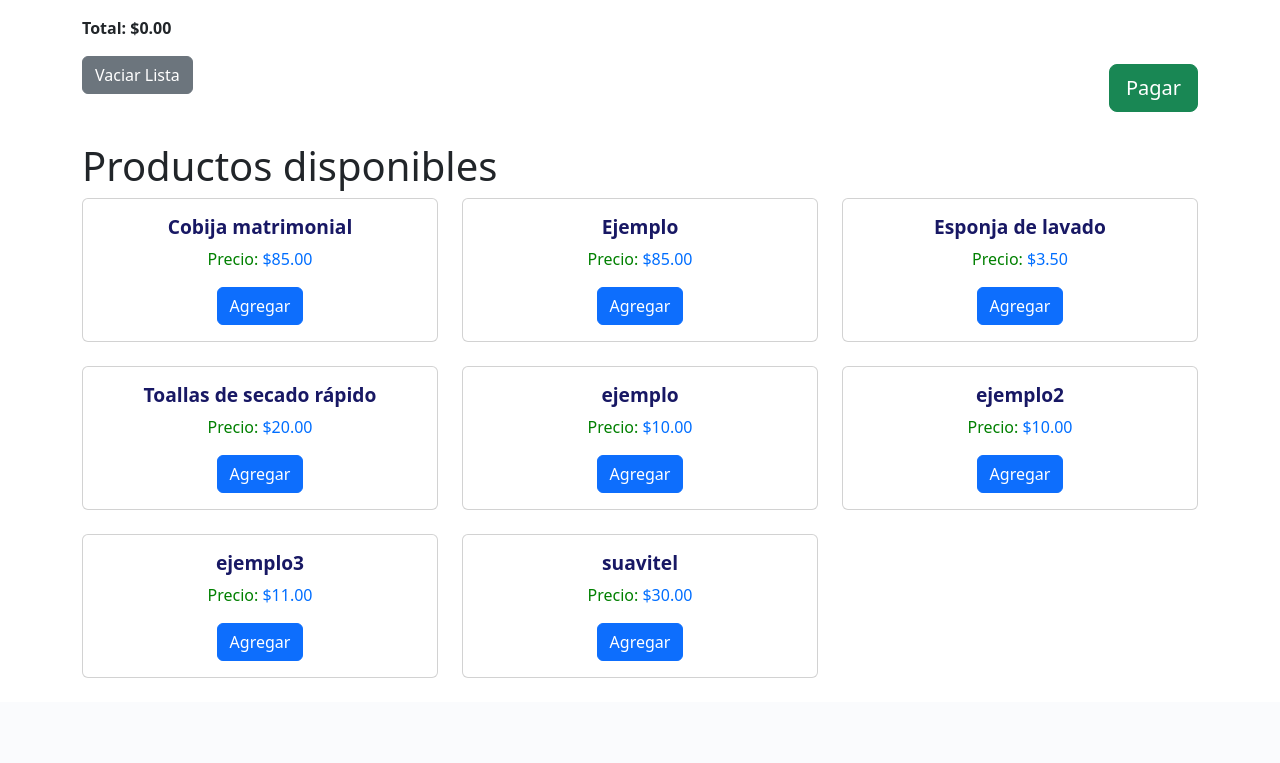
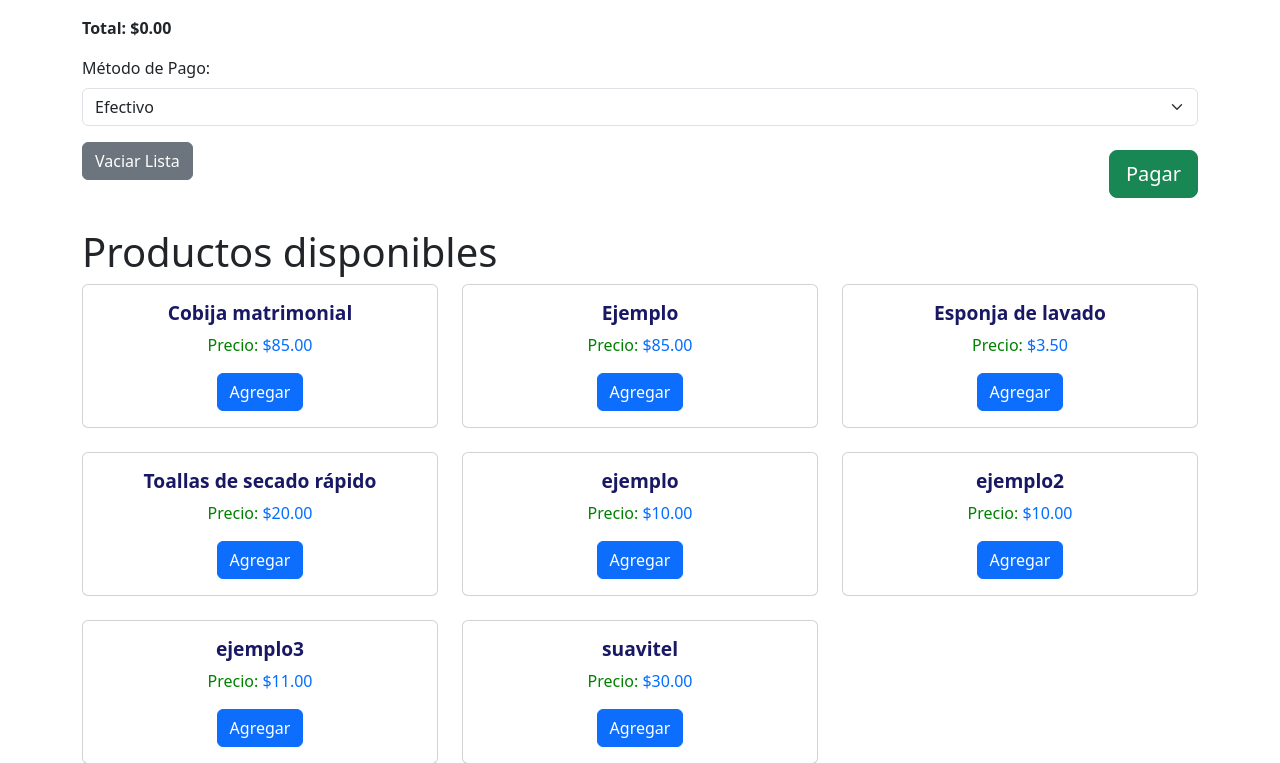
Before and after one commit to AsafArevir/Lavanderos, a Django app: page /productos/ in a window 1280 px wide. Shown: the part 353-1116 px from the top of the page. Before the commit the page ends 1031 px from the top, so only its background shows below. Run offline with Django 5.2, Linux system fonts and the light colour scheme; a user stored in the database is signed in; data comes from the database, SQL or seed files in the repository; both versions use the stored data as it was after the commit; some libraries are stand-ins or nearby versions.

Commit message:
Cambios forma de pago

```diff
--- a/pos/models.py
+++ b/pos/models.py
@@ -77,6 +77,11 @@ class Ventas(models.Model):
     importe_total = models.DecimalField(max_digits=10, decimal_places=2)
     fecha_venta = models.DateField()
     usuario = models.ForeignKey(User, on_delete=models.CASCADE, default=1)
+    METODO_PAGO_CHOICES = (
+        ('Efectivo', 'Efectivo'),
+        ('Tarjeta', 'Tarjeta'),
+    )
+    metodo_pago = models.CharField(max_length=20, choices=METODO_PAGO_CHOICES)
 
 # Tabla control del pago encargo
 class ControlPagoEncargos(models.Model):
--- a/pos/templates/productos.html
+++ b/pos/templates/productos.html
@@ -121,6 +121,15 @@
         </div>
 
         <p class="total" id="totalprecio">Total: $0.00</p>
+
+        <div class="form-group mb-3">
+            <label for="metodoPago" class="mb-2">Método de Pago:</label>
+            <select class="form-select" id="metodoPago" name="metodo_pago" required placeholder="Seleccione una opción">
+
+                <option value="Efectivo">Efectivo</option>
+                <option value="Tarjeta">Tarjeta</option>
+            </select>
+        </div>
 
         <button type="submit" class="btn btn-success mt-2 float-end btn-lg" id="pagar" onclick="realizarPago()">Pagar</button>
         <button type="submit" name="vaciar_lista" class="btn btn-secondary">Vaciar Lista</button>
@@ -309,12 +318,37 @@
         function realizarPago() {
             var btnPagar = document.getElementById('pagar');
 
+            function generarFolio() {
+                const now = new Date();
+
+                const year = now.getFullYear();
+                const month = String(now.getMonth() + 1).padStart(2, '0'); // Mes (de 0 a 11) + 1 y se asegura que sea de 2 dígitos
+                const day = String(now.getDate()).padStart(2, '0'); // Día del mes
+                const hour = String(now.getHours()).padStart(2, '0'); // Hora
+                const minute = String(now.getMinutes()).padStart(2, '0'); // Minutos
+                const second = String(now.getSeconds()).padStart(2, '0'); // Segundos
+                const millisecond = String(now.getMilliseconds()).padStart(3, '0'); // Milisegundos
+
+                const folio = `${year}${month}${day}${hour}${minute}${second}${millisecond}`;
+                return folio;
+            }
+
             btnPagar.addEventListener('click', function() {
                 // Obtener los datos de la venta
                 var productos = obtenerProductos();
                 var clienteElement = document.getElementById('nombreClienteSeleccionado');
                 var cliente = clienteElement ? clienteElement.textContent.trim() : "Público General";
                 var total = actualizarTotal2().toString();
+                const selectElement = document.getElementById('metodoPago');
+                const metodoPagoSeleccionado = selectElement.value;
+                const folio = generarFolio();
+                const descripcion = "Venta en general";
+
+                // Verificar si se ha seleccionado un método de pago
+                if (!metodoPago) {
+                    alert('Por favor, seleccione un método de pago.');
+                    return;
+                }
                 // Enviar solicitud de pago al servidor
                 fetch('{% url "pagar_venta" %}', {
                     method: 'POST',
@@ -325,7 +359,8 @@
                     body: JSON.stringify({
                         productos: productos,
                         cliente: cliente,
-                        total: total
+                        total: total,
+                        metodo_pago: metodoPagoSeleccionado // Enviar el método de pago al servidor
                     })
 
 
@@ -340,9 +375,10 @@
                     // Manejar la respuesta del servidor
                     console.log('Pago realizado:', data);
                     // Aquí puedes realizar alguna acción después del pago, como mostrar un mensaje de éxito al usuario
+                    console.log(metodoPagoSeleccionado)
 
                     // Generar el contenido del ticket
-                    generarTicket(productos, cliente, total);
+                    generarTicket(productos, cliente, total, metodoPagoSeleccionado, descripcion, folio);
 
                     // Abrir el modal del ticket
                     var modalTicket = new bootstrap.Modal(document.getElementById('modalTicket'));
@@ -358,7 +394,7 @@
 
 
         // Función para generar el contenido del ticket
-        function generarTicket(productos, cliente, total, descripcion,folio) {
+        function generarTicket(productos, cliente, total, metodoPagoSeleccionado, descripcion,folio) {
             var ticketContent = document.getElementById('ticketContent');
             ticketContent.innerHTML = `
                 <div style="text-align: right;">
@@ -370,7 +406,8 @@
                 <p>Calle Paseo de los Matlatzincas 235</p>
                 <p>Col. Lomas Altas, Toluca, México</p>
                 <h4>Cliente: ${cliente}</h4>
-                <h5>Folio: ${folio} </h5>
+                <p>Folio: ${folio} </p>
+                <p>Método de Pago: ${metodoPagoSeleccionado}</p>
                 <table class="table">
                     <thead>
                         <tr>
--- a/pos/views.py
+++ b/pos/views.py
@@ -299,13 +299,14 @@ def pagar_venta(request):
         cliente = data.get('cliente', 'Publico General')
 
         importe_total = float(data.get('total'))
+        metodo_pago = data.get('metodo_pago', "Efectivo")
         usuario = request.user
 
         # Si cliente tiene un valor válido, proceder con la creación de la venta
         if cliente:
             fecha_venta = timezone.now()
             # Crear la venta en la base de datos
-            venta = Ventas.objects.create(cliente=cliente, productos=productos_comprados,importe_total=importe_total, fecha_venta=fecha_venta)
+            venta = Ventas.objects.create(cliente=cliente, productos=productos_comprados,importe_total=importe_total, fecha_venta=fecha_venta, metodo_pago=metodo_pago, )
 
             #imprimir_ticket(venta)
             return JsonResponse({'message': 'Venta realizada correctamente'})
@@ -315,7 +316,7 @@ def pagar_venta(request):
             fecha_venta = timezone.now()
 
             # Crear la venta en la base de datos
-            venta = Ventas.objects.create(cliente=cliente, productos=productos_comprados,importe_total=importe_total, fecha_venta=fecha_venta, usuario=usuario)
+            venta = Ventas.objects.create(cliente=cliente, productos=productos_comprados,importe_total=importe_total, fecha_venta=fecha_venta, usuario=usuario, metodo_pago=metodo_pago,)
 
             # Imprimir el ticket
             #imprimir_ticket(venta)
```
Also changed, not shown: db.sqlite3, pos/migrations/0030_ventas_metodo_pago.py (added).
